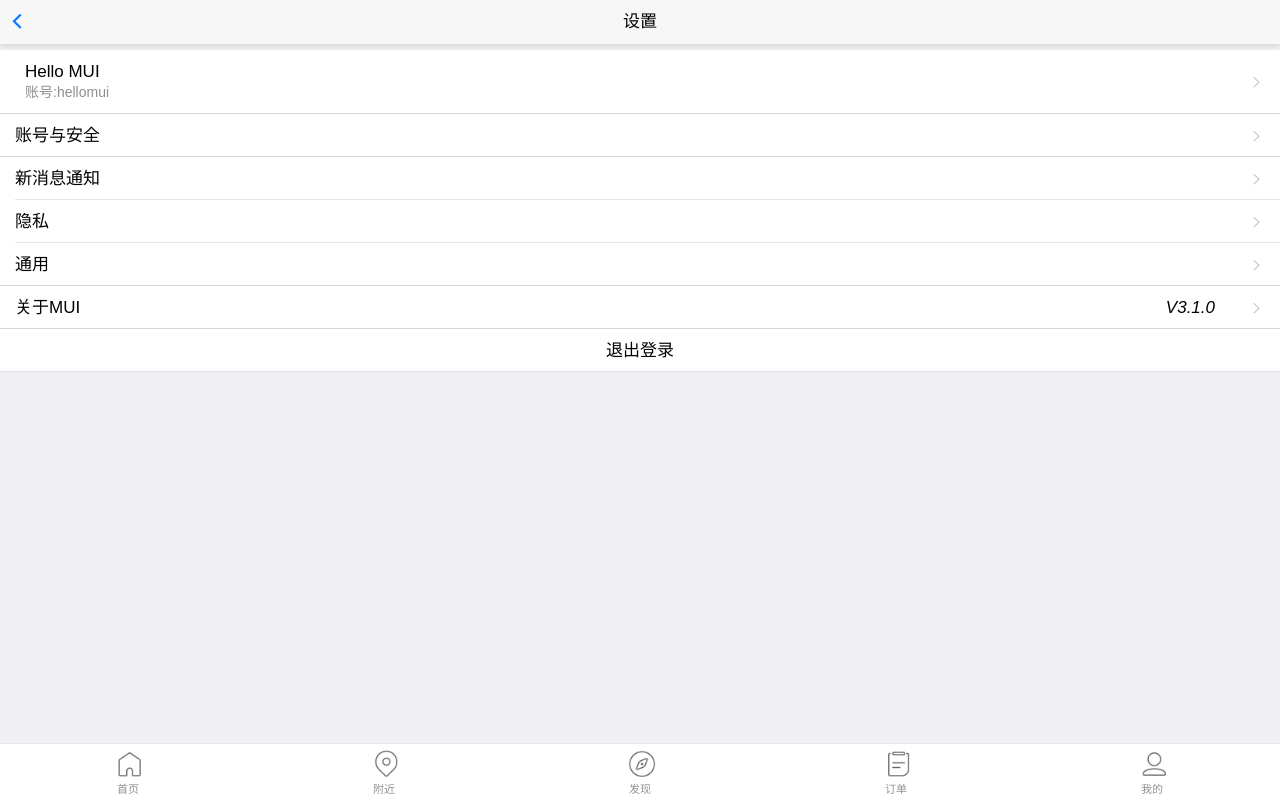
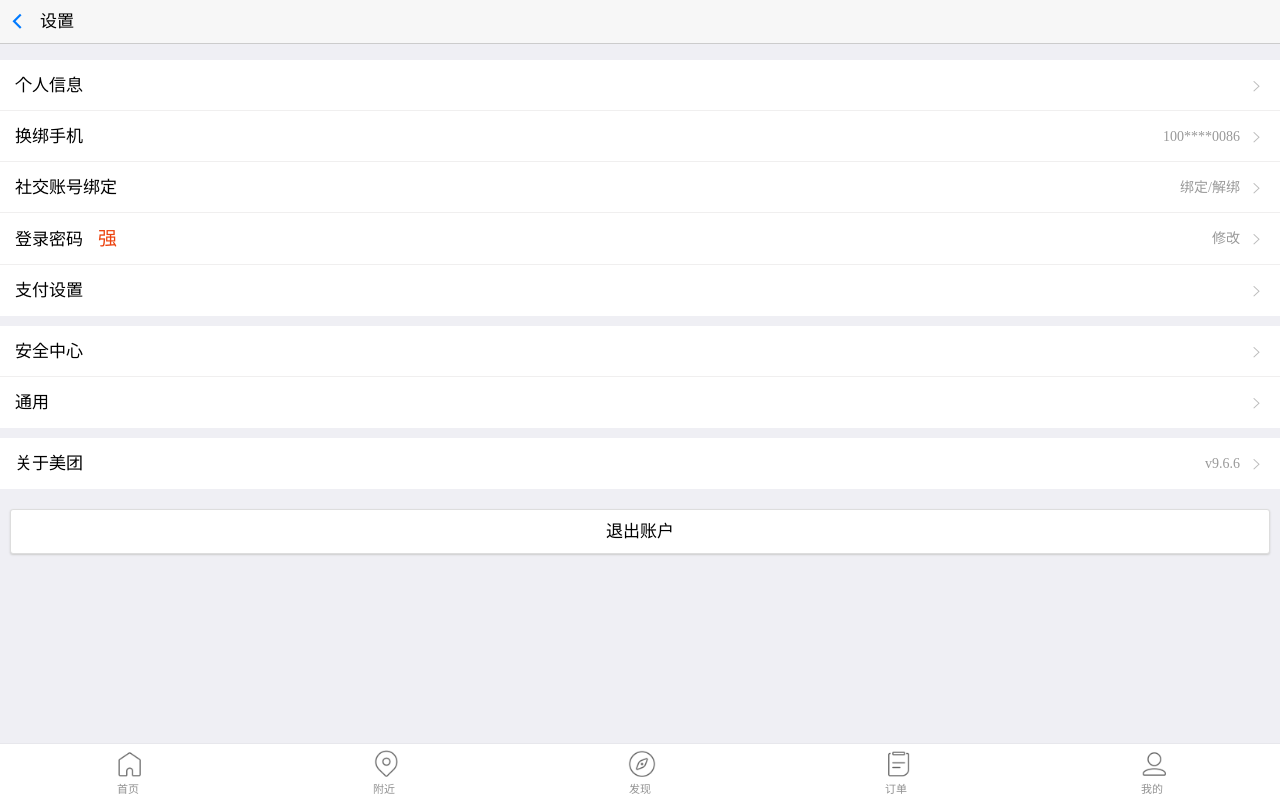
Before and after one commit to mangyui/Mobile-vue, a Vue app: page /#/setting in a window 1280 px wide. Built offline with nearby package versions, Linux system fonts and the light colour scheme; what mint-ui, vue-resource would draw is missing.

Commit message:
完善设置界面

```diff
--- a/src/App.vue
+++ b/src/App.vue
@@ -57,6 +57,9 @@ export default {
 
     src: url("../statics/mui/fonts/mui.ttf") format('truetype');
 }
+*{
+	font-family: '黑体'
+}
 	.mint-header
 	{
 		background-color: rgb(37, 173, 180);
--- a/src/components/home.vue
+++ b/src/components/home.vue
@@ -84,6 +84,38 @@
                    </router-link>
                 </li>
 		    </ul>
+        </div>
+        <div class="yourlove">
+            <p class="pulove">- 猜你喜欢 -</p>
+          <ul class="mui-table-view">
+				<li class="mui-table-view-cell mui-media">
+					<a href="javascript:;">
+						<img class="mui-media-object mui-pull-left" src="../../statics/images/im35.jpeg">
+						<div class="mui-media-body">
+							幸福
+							<p class='mui-ellipsis'>能和心爱的人一起睡觉，是件幸福的事情；可是，打呼噜怎么办？</p>
+						</div>
+					</a>
+				</li>
+				<li class="mui-table-view-cell mui-media">
+					<a href="javascript:;">
+						<img class="mui-media-object mui-pull-left" src="../../statics/images/im35.jpeg">
+						<div class="mui-media-body">
+							木屋
+							<p class='mui-ellipsis'>想要这样一间小木屋，夏天挫冰吃瓜，冬天围炉取暖.</p>
+						</div>
+					</a>
+				</li>
+				<li class="mui-table-view-cell mui-media">
+					<a href="javascript:;">
+						<img class="mui-media-object mui-pull-left" src="../../statics/images/im35.jpeg">
+						<div class="mui-media-body">
+							CBD
+							<p class='mui-ellipsis'>烤炉模式的城，到黄昏，如同打翻的调色盘一般.</p>
+						</div>
+					</a>
+				</li>
+			</ul>
         </div>
       </div>
 </template>
@@ -399,4 +431,15 @@ export default {
 .mui-content .hic15::before{
     background-position: -356px -198px;
 }
+.yourlove .mui-table-view-cell{
+    padding: 15px 14px;
+}
+.pulove{
+    text-align: center;
+    padding: 10px;
+    color: #aaa;
+    background: #fff;
+    border-bottom: 1px solid #f7f7f7;
+    margin-bottom: 0;
+}
 </style>
--- a/src/components/setting/set.vue
+++ b/src/components/setting/set.vue
@@ -1,9 +1,9 @@
 <template>
     <div class="topBottom">
         <div class="mui-navbar-inner mui-bar mui-bar-nav">
-				<button type="button" class="mui-left mui-action-back mui-btn  mui-btn-link mui-btn-nav mui-pull-left">
+				<router-link to="/usercenter/user" type="button" class="mui-left mui-action-back mui-btn  mui-btn-link mui-btn-nav mui-pull-left">
 					<span class="mui-icon mui-icon-left-nav"></span>
-				</button>
+				</router-link>
 				<h1 class="mui-center mui-title">设置</h1>
         </div>
         <!--页面标题栏结束-->
@@ -12,27 +12,25 @@
             <div class="mui-scroll-wrapper">
                 <div class="mui-scroll">
                     <ul class="mui-table-view mui-table-view-chevron">
-                        <li class="mui-table-view-cell mui-media">
-                            <a class="mui-navigate-right" href="#account">
-                                <img class="mui-media-object mui-pull-left head-img" id="head-img" src="">
-                                <div class="mui-media-body">
-                                    Hello MUI
-                                    <p class='mui-ellipsis'>账号:hellomui</p>
-                                </div>
-                            </a>
+                        <li class="mui-table-view-cell">
+                            <a href="#account" class="mui-navigate-right">个人信息</a>
+                        </li>
+                        <li class="mui-table-view-cell">
+                            <a href="#about" class="mui-navigate-right">换绑手机 <i class="mui-pull-right update">100****0086</i></a>
+                        </li>
+                        <li class="mui-table-view-cell">
+                            <a href="#about" class="mui-navigate-right">社交账号绑定 <i class="mui-pull-right update">绑定/解绑</i></a>
+                        </li>
+                        <li class="mui-table-view-cell">
+                            <a href="#about" class="mui-navigate-right">登录密码<span class="strongpwd">强</span> <i class="mui-pull-right update">修改</i></a>
+                        </li>
+                        <li class="mui-table-view-cell">
+                            <a href="#account" class="mui-navigate-right">支付设置</a>
                         </li>
                     </ul>
                     <ul class="mui-table-view mui-table-view-chevron">
                         <li class="mui-table-view-cell">
-                            <a href="#account" class="mui-navigate-right">账号与安全</a>
-                        </li>
-                    </ul>
-                    <ul class="mui-table-view mui-table-view-chevron">
-                        <li class="mui-table-view-cell">
-                            <a href="#notifications" class="mui-navigate-right">新消息通知</a>
-                        </li>
-                        <li class="mui-table-view-cell">
-                            <a href="#privacy" class="mui-navigate-right">隐私</a>
+                            <a href="#privacy" class="mui-navigate-right">安全中心</a>
                         </li>
                         <li class="mui-table-view-cell">
                             <a href="#general" class="mui-navigate-right">通用</a>
@@ -40,12 +38,12 @@
                     </ul>
                     <ul class="mui-table-view mui-table-view-chevron">
                         <li class="mui-table-view-cell">
-                            <a href="#about" class="mui-navigate-right">关于MUI <i class="mui-pull-right update">V3.1.0</i></a>
+                            <a href="#about" class="mui-navigate-right">关于美团 <i class="mui-pull-right update">v9.6.6</i></a>
                         </li>
                     </ul>
-                    <ul class="mui-table-view">
+                    <ul class="mui-table-view btnout">
                         <li class="mui-table-view-cell" style="text-align: center;">
-                            <a>退出登录</a>
+                            <a>退出账户</a>
                         </li>
                     </ul>
                 </div>
@@ -77,4 +75,45 @@ export default {
   .mui-bar-tab{
       display: none;
   }
+  .mui-table-view {
+    margin-top: 10px;
+    position: static;
+}
+  .update {
+    font-style: normal;
+    color: #999999;
+    margin-right: -25px;
+    font-size: 14px;
+}
+  .mui-scroll .mui-navigate-right{
+     padding-top: 15px;
+     padding-bottom: 15px;
+  }
+  .mui-table-view-cell:after {
+    left: 0;
+    background-color: #e0dfdf;
+}
+  .mui-bar .mui-title
+  {
+    right: unset;;
+  }
+  .topBottom .mui-bar-nav{
+      box-shadow: 0 0;
+      border-bottom: 1px solid #ccc;
+  }
+  .btnout{
+    margin: 20px 10px;
+    border: 1px solid #ddd;
+    border-radius: 3px;
+    box-shadow: 0 1px 2px #ccc;
+  }
+  .mui-table-view::before,
+  .mui-table-view::after{
+      position: static;
+  }
+  .strongpwd{
+      color: rgb(236, 66, 14);
+      font-size: 19px;
+      margin-left: 15px;
+  }
 </style>
--- a/statics/css/site.css
+++ b/statics/css/site.css
@@ -1,7 +1,6 @@
 *{
     margin: 0;
     padding: 0;
-    font-family: "Arial","Microsoft YaHei","黑体","宋体",sans-serif;;
 }
 body{
     /* background-color: #fff; */
```
Also changed, not shown: 1 other file (tests, documents, lock files or other folders).
